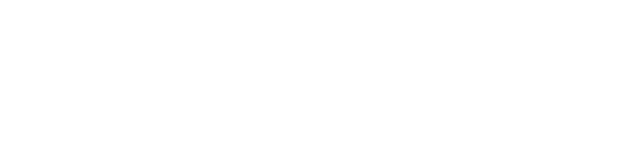
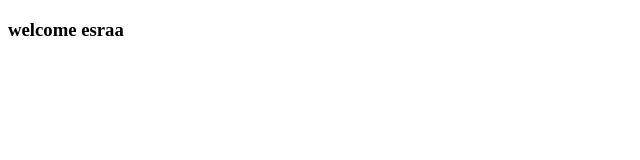
Before and after one commit to esraa0088/githup, a plain HTML site: page index.html in a window 1280 px wide. Shown: the whole page, without its empty margins (0-640 px from the left). Drawn offline with Linux system fonts and the light colour scheme.

Commit message:
update branch

```diff
--- a/index.html
+++ b/index.html
@@ -6,6 +6,6 @@
     <title>Document</title>
 </head>
 <body>
-
+    <h3>welcome esraa</h3>
 </body>
 </html>
```
Also changed, not shown: 1 other file.
